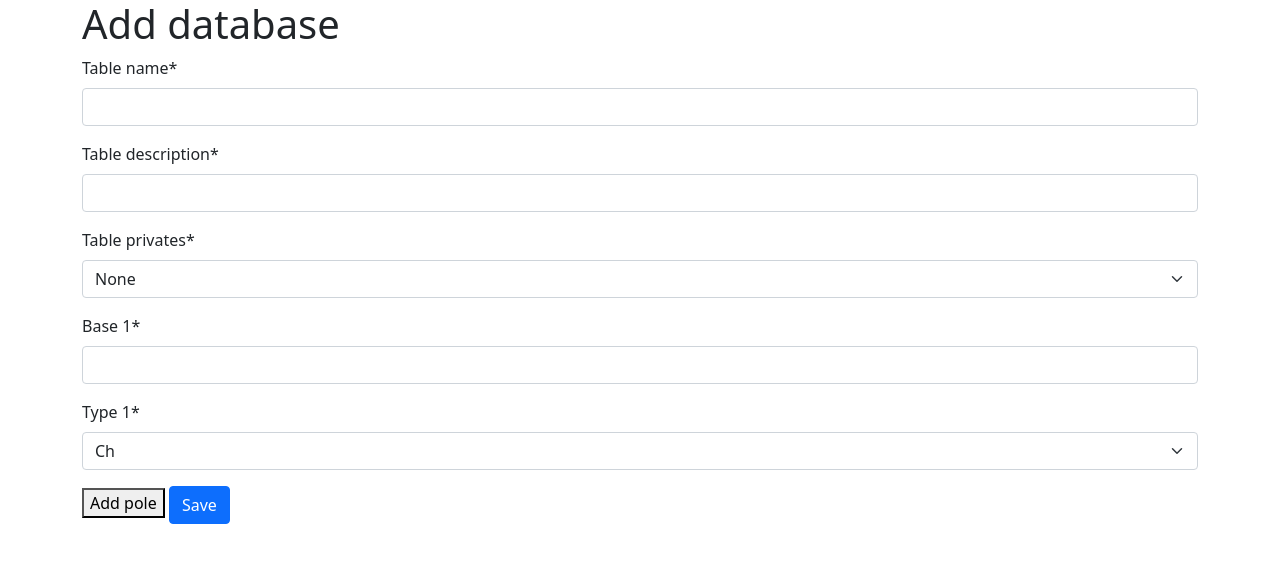
After one commit to kelinsobw/socialnote, a Django app: template socialnote/templates/main/add_base.html in a window 1280 px wide. The commit adds this page. Shown: the top 563 px of the page. Run offline with Django 4.2, Linux system fonts and the light colour scheme; the template is opened without the code that fills it: values that come from a table or form of the project are taken from there, others are empty; some libraries are stand-ins or nearby versions.

Commit message:
Add form add table

```diff
--- a/socialnote/main/forms.py
+++ b/socialnote/main/forms.py
@@ -1,7 +1,31 @@
 from django import forms
 
 
-'''class AddDatabase(forms.Form):
-    post_formset = modelformset_factory(Post, fields=('firstname', 'lastname', 'adult'))
-
-'''
+class AddDatabase(forms.Form):
+    type_choice = [
+        ("Ch", 'Ch'),
+        ("F", 'Female')]
+    privates = [
+        ("None", "None"),
+        ("Friends", "Friends"),
+        ("Absolutely", "Absolutely")
+    ]
+    table_name = forms.CharField()
+    table_description = forms.CharField()
+    table_privates = forms.ChoiceField(choices=privates)
+    base_1 = forms.CharField()
+    type_1 = forms.ChoiceField(choices=type_choice)
+    base_2 = forms.CharField(required=False)
+    type_2 = forms.ChoiceField(choices=type_choice)
+    base_3 = forms.CharField(required=False)
+    type_3 = forms.ChoiceField(choices=type_choice)
+    base_4 = forms.CharField(required=False)
+    type_4 = forms.ChoiceField(choices=type_choice)
+    base_5 = forms.CharField(required=False)
+    type_5 = forms.ChoiceField(choices=type_choice)
+    base_6 = forms.CharField(required=False)
+    type_6 = forms.ChoiceField(choices=type_choice)
+    base_7 = forms.CharField(required=False)
+    type_7 = forms.ChoiceField(choices=type_choice)
+    base_8 = forms.CharField(required=False)
+    type_8 = forms.ChoiceField(choices=type_choice)
--- /dev/null
+++ b/socialnote/templates/main/add_base.html
@@ -0,0 +1,36 @@
+{% extends "main/base.html" %}
+{% load crispy_forms_filters %}
+
+{% block content %}
+    <h1>Add database</h1>
+    <form method="POST" class="post-form">
+        {% csrf_token %}
+        {{ form|crispy }}
+        <script>
+            document.getElementById('div_id_base_2').hidden = true;
+            document.getElementById('div_id_type_2').hidden = true;
+            document.getElementById('div_id_base_3').hidden = true;
+            document.getElementById('div_id_type_3').hidden = true;
+            document.getElementById('div_id_base_4').hidden = true;
+            document.getElementById('div_id_type_4').hidden = true;
+            document.getElementById('div_id_base_5').hidden = true;
+            document.getElementById('div_id_type_5').hidden = true;
+            document.getElementById('div_id_base_6').hidden = true;
+            document.getElementById('div_id_type_6').hidden = true;
+            document.getElementById('div_id_base_7').hidden = true;
+            document.getElementById('div_id_type_7').hidden = true;
+            document.getElementById('div_id_base_8').hidden = true;
+            document.getElementById('div_id_type_8').hidden = true;
+        </script>
+        <button type="submit" id="hider">Add pole</button>
+        <button type="submit" class="save btn btn-primary">Save</button>
+        <script>
+            let cout_hide=2
+            document.getElementById('hider').onclick = function () {
+                document.getElementById(String('div_id_base_'+String(cout_hide))).hidden = false;
+                document.getElementById(String('div_id_type_'+String(cout_hide))).hidden = false;
+                cout_hide=cout_hide+1
+            }
+        </script>
+    </form>
+{% endblock %}
--- a/socialnote/templates/main/base.html
+++ b/socialnote/templates/main/base.html
@@ -5,7 +5,6 @@
 <head>
   <meta charset="UTF-8">
   <link href="https://cdn.jsdelivr.net/npm/bootstrap@5.1.3/dist/css/bootstrap.min.css" rel="stylesheet" integrity="sha384-1BmE4kWBq78iYhFldvKuhfTAU6auU8tT94WrHftjDbrCEXSU1oBoqyl2QvZ6jIW3" crossorigin="anonymous">
-  <link href="{%  static "index.css" %}" rel="stylesheet">
   <title>{% block title %}{% endblock %}</title>
 </head>
 <body>
```
Also changed, not shown: socialnote/main/views.py (+7 -5 lines).
